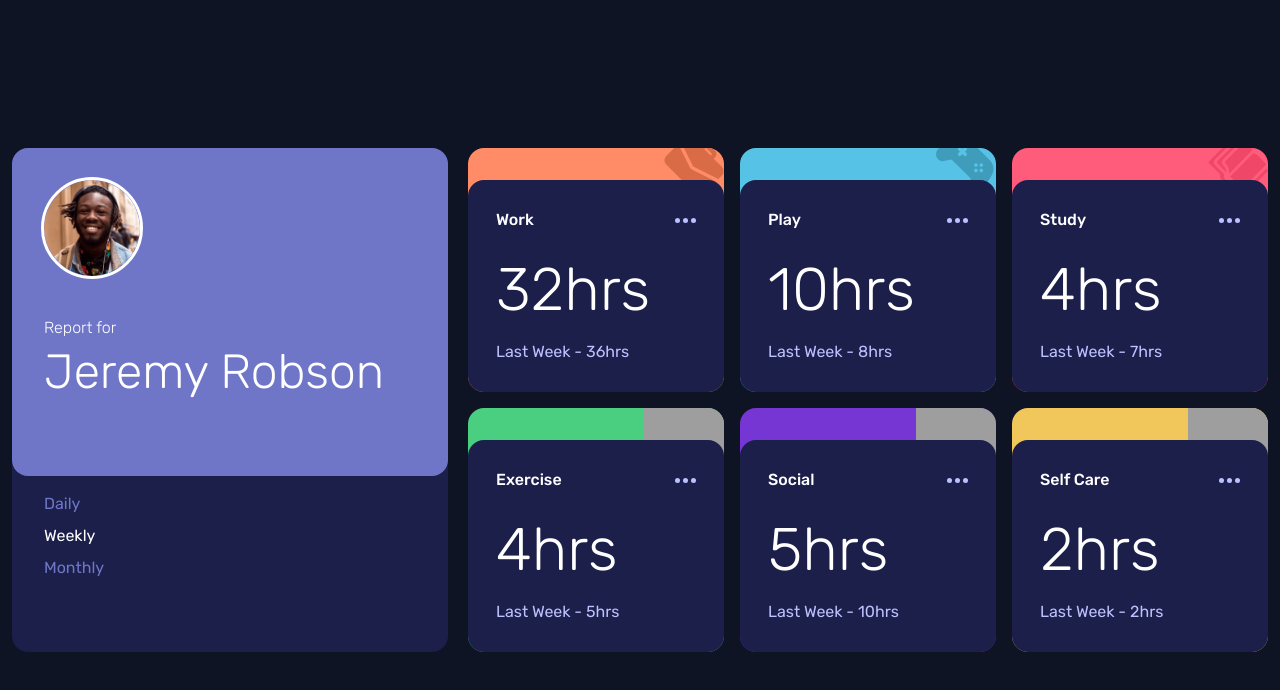
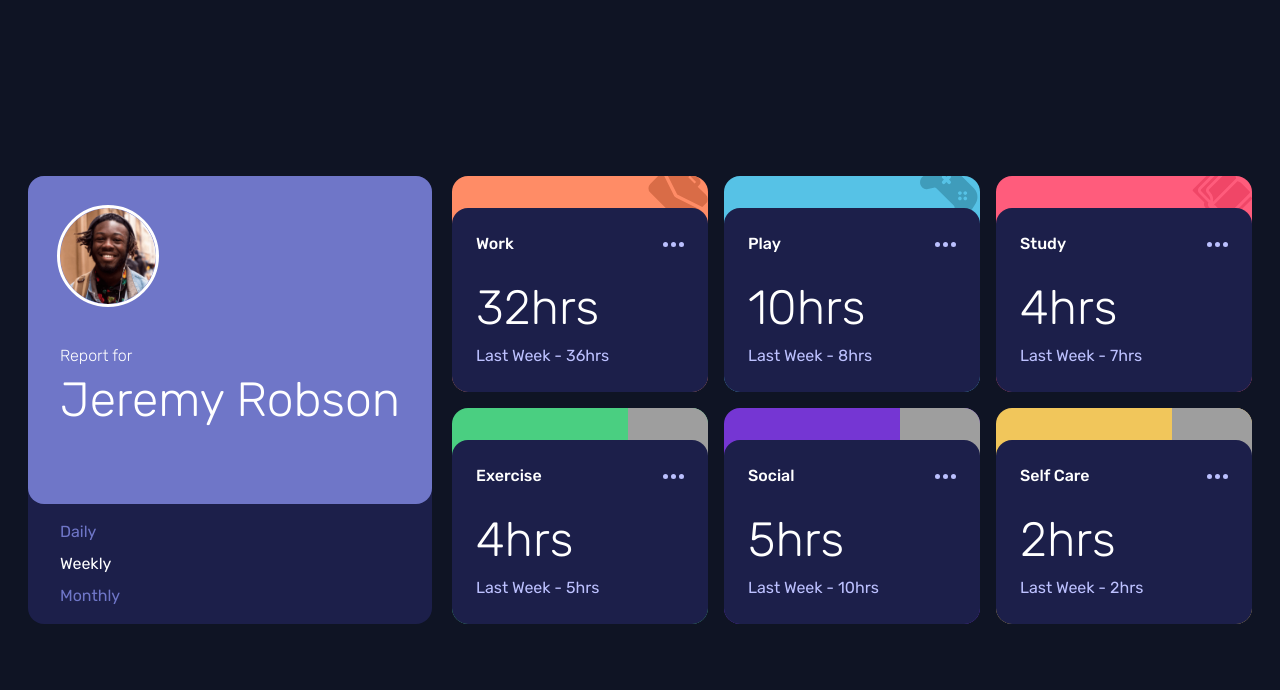
Before and after one commit to hamdi4-beep/time-tracking-dashboard, a React (Vite) app: page / in a window 1280 px wide. Shown: the top 690 px of the page. Built offline with nearby package versions, Linux system fonts and the light colour scheme; grey boxes are pictures that could not be loaded.

Commit message:
finished working on the mobile version

```diff
--- a/src/App.tsx
+++ b/src/App.tsx
@@ -3,7 +3,7 @@ import data from './data.json'
 
 function App() {
   return (
-    <div className="font-rubik bg-neutral-very-dark-blue grid h-screen items-center justify-center text-white">
+    <div className="font-rubik bg-neutral-very-dark-blue p-4 md:p-2 flex flex-wrap h-screen items-center md:justify-center text-white">
       <Dashboard data={data} />
     </div>
   )
--- a/src/components/Board.tsx
+++ b/src/components/Board.tsx
@@ -25,22 +25,24 @@ export default function Board({
   }
 
   return (
-    <div className={`${backgroundColor} rounded-2xl overflow-hidden md:w-64`}>
+    <div className={`${backgroundColor} rounded-2xl mb-4 md:m-0 overflow-hidden`}>
       <img
         src={'/src/assets/images/' + data.src}
         className="ml-auto -mt-3 h-[60px]"
         alt=""
       />
 
-      <div className="bg-neutral-dark-blue h-full p-7 -mt-4 rounded-2xl relative">
-        <div className="flex justify-between items-center mb-7">
+      <div className="bg-neutral-dark-blue h-full p-5 md:p-6 -mt-4 rounded-2xl relative">
+        <div className="flex justify-between items-center md:mb-7 mb-2">
           <h2 className="text-1xl font-medium">{data.title}</h2>
           <img
             src="/src/assets/images/icon-ellipsis.svg" alt="" />
         </div>
 
-        <h3 className="text-6xl font-light">{timeframe.current + 'hrs'}</h3>
-        <p className="mt-5 text-neutral-pale-blue">{lasttimes[data.currentlyActive]} - {timeframe.previous + 'hrs'}</p>
+        <div className="flex md:block items-center justify-between">
+          <h3 className="text-4xl md:text-5xl font-light">{timeframe.current + 'hrs'}</h3>
+          <p className="md:mt-3 text-neutral-pale-blue">{lasttimes[data.currentlyActive]} - {timeframe.previous + 'hrs'}</p>
+        </div>
       </div>
     </div>
   )
--- a/src/components/Dashboard.tsx
+++ b/src/components/Dashboard.tsx
@@ -22,13 +22,13 @@ export default function Dashboard({
     const [currentlyActive, setCurrentlyActive] = React.useState('Weekly')
 
     return (
-        <div className="flex gap-5 flex-wrap">
+        <div className="flex flex-wrap md:flex-nowrap gap-5">
             <Userboard state={{
                 currentlyActive,
                 setCurrentlyActive
             }} />
 
-            <div className="grid grid-cols-3 gap-4">
+            <div className="boards-container">
                 {data.map((it, i) => {
                     return (
                         <Board
--- a/src/components/UserBoard.tsx
+++ b/src/components/UserBoard.tsx
@@ -17,7 +17,7 @@ export default function Userboard({
   }
 
   return (
-    <div className="bg-neutral-dark-blue rounded-2xl flex-grow">
+    <div className="bg-neutral-dark-blue rounded-2xl">
       <div className="user-profile bg-neutral-desaturated-blue p-8 rounded-2xl flex gap-5 items-center">
         <div className="w-24 h-24">
           <img
@@ -29,7 +29,7 @@ export default function Userboard({
 
         <div className="lg:mt-10 lg:mb-12">
           <span className="font-thin">Report for</span>
-          <h1 className="text-5xl pr-8 mt-2 font-light">Jeremy Robson</h1>
+          <h1 className="text-3xl md:text-5xl mt-2 font-light">Jeremy Robson</h1>
         </div>
       </div>
 
--- a/src/input.css
+++ b/src/input.css
@@ -21,7 +21,12 @@
     cursor: pointer;
 }
 
-@media screen and (min-width: 1025px) {
+.boards-container {
+    display: block;
+    flex-grow: 1;
+}
+
+@media screen and (min-width: 769px) {
     .timeframes-list {
         flex-direction: column;
     }
@@ -29,4 +34,10 @@
     .user-profile {
         display: block;
     }
+
+    .boards-container {
+        display: grid;
+        grid-template-columns: repeat(3, minmax(16rem, 1fr));
+        gap: 1rem;
+    }
 }
--- a/src/output.css
+++ b/src/output.css
@@ -566,8 +566,12 @@ video {
   margin-top: -1rem;
 }
 
-.mb-7 {
-  margin-bottom: 1.75rem;
+.mb-2 {
+  margin-bottom: 0.5rem;
+}
+
+.mb-4 {
+  margin-bottom: 1rem;
 }
 
 .ml-auto {
@@ -576,10 +580,6 @@ video {
 
 .mt-2 {
   margin-top: 0.5rem;
-}
-
-.mt-5 {
-  margin-top: 1.25rem;
 }
 
 .flex {
@@ -606,20 +606,24 @@ video {
   height: 100vh;
 }
 
+.max-h-screen {
+  max-height: 100vh;
+}
+
 .w-24 {
   width: 6rem;
 }
 
-.flex-grow {
-  flex-grow: 1;
+.flex-wrap {
+  flex-wrap: wrap;
 }
 
-.grid-cols-3 {
-  grid-template-columns: repeat(3, minmax(0, 1fr));
+.place-content-center {
+  place-content: center;
 }
 
-.flex-wrap {
-  flex-wrap: wrap;
+.content-center {
+  align-content: center;
 }
 
 .items-center {
@@ -632,10 +636,6 @@ video {
 
 .justify-between {
   justify-content: space-between;
-}
-
-.gap-4 {
-  gap: 1rem;
 }
 
 .gap-5 {
@@ -703,8 +703,8 @@ video {
   padding: 1rem;
 }
 
-.p-7 {
-  padding: 1.75rem;
+.p-5 {
+  padding: 1.25rem;
 }
 
 .p-8 {
@@ -716,22 +716,18 @@ video {
   padding-right: 2rem;
 }
 
-.pr-8 {
-  padding-right: 2rem;
-}
-
 .font-rubik {
   font-family: Rubik, sans;
 }
 
-.text-5xl {
-  font-size: 3rem;
-  line-height: 1;
+.text-3xl {
+  font-size: 1.875rem;
+  line-height: 2.25rem;
 }
 
-.text-6xl {
-  font-size: 3.75rem;
-  line-height: 1;
+.text-4xl {
+  font-size: 2.25rem;
+  line-height: 2.5rem;
 }
 
 .font-light {
@@ -785,7 +781,12 @@ video {
   cursor: pointer;
 }
 
-@media screen and (min-width: 1025px) {
+.boards-container {
+  display: block;
+  flex-grow: 1;
+}
+
+@media screen and (min-width: 769px) {
   .timeframes-list {
     flex-direction: column;
   }
@@ -793,11 +794,54 @@ video {
   .user-profile {
     display: block;
   }
+
+  .boards-container {
+    display: grid;
+    grid-template-columns: repeat(3, minmax(16rem, 1fr));
+    gap: 1rem;
+  }
 }
 
 @media (min-width: 768px) {
-  .md\:w-64 {
-    width: 16rem;
+  .md\:m-0 {
+    margin: 0px;
+  }
+
+  .md\:mb-7 {
+    margin-bottom: 1.75rem;
+  }
+
+  .md\:mt-3 {
+    margin-top: 0.75rem;
+  }
+
+  .md\:block {
+    display: block;
+  }
+
+  .md\:flex-nowrap {
+    flex-wrap: nowrap;
+  }
+
+  .md\:justify-center {
+    justify-content: center;
+  }
+
+  .md\:p-0 {
+    padding: 0px;
+  }
+
+  .md\:p-6 {
+    padding: 1.5rem;
+  }
+
+  .md\:p-2 {
+    padding: 0.5rem;
+  }
+
+  .md\:text-5xl {
+    font-size: 3rem;
+    line-height: 1;
   }
 }
 
```
